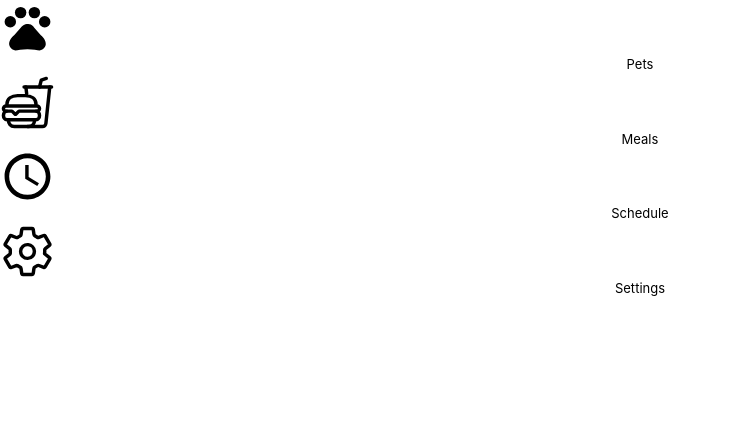
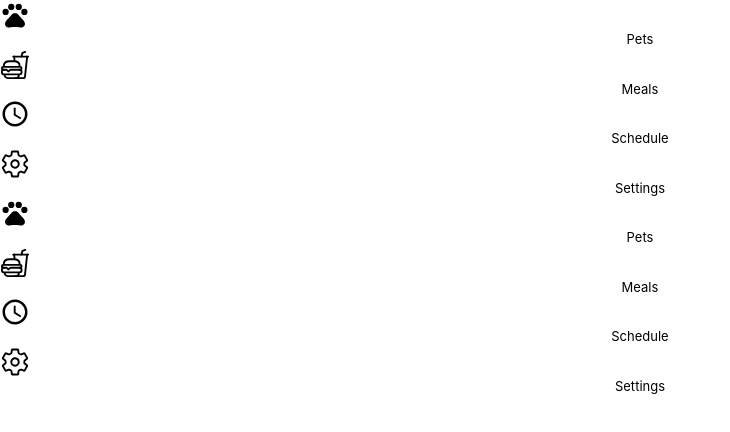
Before and after one commit to abawor/petfed_web, a Next.js app in the folder petfed_web/: page /Layout in a window 1280 px wide. Shown: the top 432 px of the page, without its empty margins (0-730 px from the left). Built offline with nearby package versions, Linux system fonts and the light colour scheme.

Commit message:
Fixed navabar not displaying

```diff
--- a/petfed_web/src/pages/Layout.jsx
+++ b/petfed_web/src/pages/Layout.jsx
@@ -22,40 +22,40 @@ export default function Layout({ children }) {
         {/* Navigation Bar */}
         <nav className="flex justify-around p-4 bg-teal-400">
           <Link href="/HomeScreen">
-            <a
+            <div
               className={`${navActive.home ? "text-black" : "text-white"} text-lg font-bold`}
               onClick={() => setNavActive({ home: true, meals: false, schedule: false, settings: false })}
             >
-              <MdOutlinePets size={55} className="mx-auto stroke-0"/>
+              <MdOutlinePets size={30} className="mx-auto stroke-0"/>
               Pets
-            </a>
+            </div>
           </Link>
           <Link href="/MealsScreen">
-            <a
+            <div
               className={`${navActive.meals ? "text-black" : "text-white"} text-lg font-bold`}
               onClick={() => setNavActive({ home: false, meals: true, schedule: false, settings: false })}
             >
-              <IoFastFoodOutline size={55} className="mx-auto"/>
+              <IoFastFoodOutline size={30} className="mx-auto"/>
               Meals
-            </a>
+            </div>
           </Link>
           <Link href="/ScheduleScreen">
-            <a
+            <div
               className={`${navActive.schedule ? "text-black" : "text-white"} text-lg font-bold`}
               onClick={() => setNavActive({ home: false, meals: false, schedule: true, settings: false })}
             >
-              <MdSchedule size={55} className="mx-auto"/>
+              <MdSchedule size={30} className="mx-auto"/>
               Schedule
-            </a>
+            </div>
           </Link>
           <Link href="/SettingsScreen">
-            <a
+            <div
               className={`${navActive.settings ? "text-black" : "text-white"} text-lg font-bold`}
               onClick={() => setNavActive({ home: false, meals: false, schedule: false, settings: true })}
             >
-              <IoSettingsOutline size={55} className="mx-auto"/>
+              <IoSettingsOutline size={30} className="mx-auto"/>
               Settings
-            </a>
+            </div>
           </Link>
         </nav>
       </div>
--- a/petfed_web/src/pages/_app.jsx
+++ b/petfed_web/src/pages/_app.jsx
@@ -2,11 +2,14 @@ import { Provider } from 'react-redux';
 import store from '../redux/store';
 import PropTypes from "prop-types";
 import "../Global.css"
+import Layout from './Layout';
 
 export default function MyApp({ Component, pageProps }) {
     return (
         <Provider store={store}>
-            <Component {...pageProps} />
+            <Layout>
+                <Component {...pageProps} />
+            </Layout>
         </Provider>
     );
 }
```
